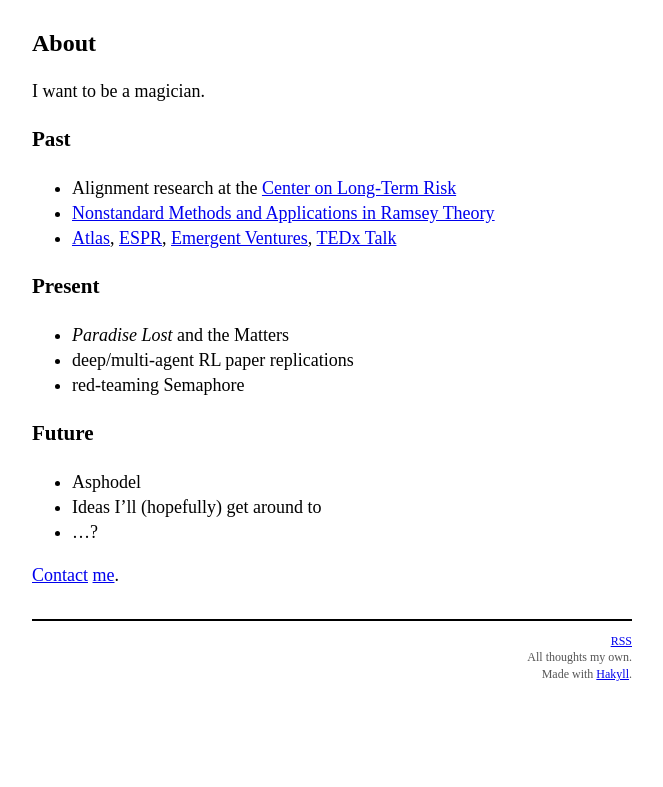
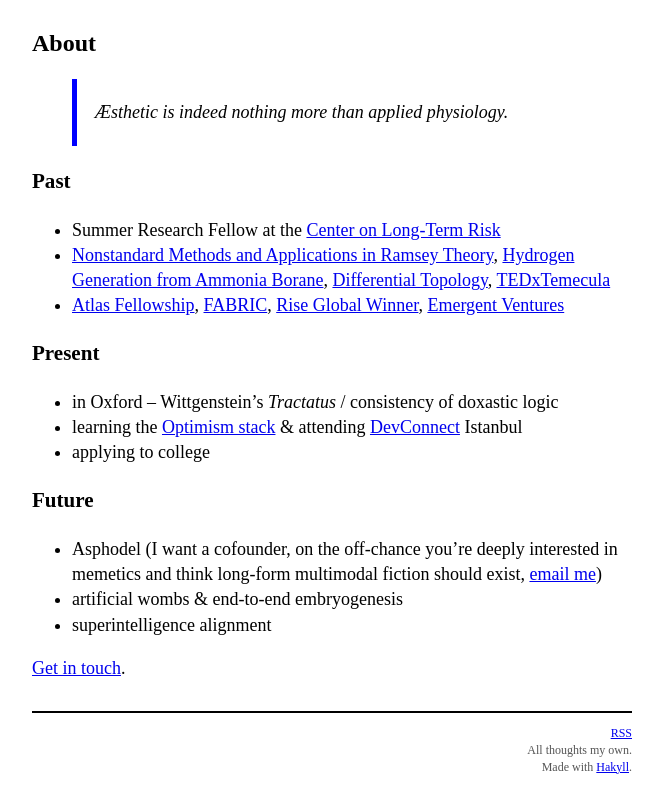
Before and after one commit to cyclicalreasoning/randomwalks, a plain HTML site: page docs/about/index.html in a window 1280 px wide. Shown: the part 54-841 px from the top of the page, without its empty margins (308-971 px from the left). Before the commit the page ends 800 px from the top, so only its background shows below. Drawn offline with nearby package versions, Linux system fonts and the light colour scheme; some packages are replaced by stand-ins of ours.

Commit message:
updated about me

```diff
--- a/docs/about/index.html
+++ b/docs/about/index.html
@@ -22,26 +22,28 @@
 
         <main role="main">
             <h1>About</h1>
-            <p>I want to be a magician.</p>
+            <blockquote>
+<p><em>Æsthetic is indeed nothing more than applied physiology.</em></p>
+</blockquote>
 <h3 id="past">Past</h3>
 <ul>
-<li>Alignment research at the <a href="https://www.longtermrisk.org">Center on Long-Term Risk</a></li>
-<li><a href="../files/Nonstandard_Methods_and_Applications_in_Ramsey_Theory.pdf">Nonstandard Methods and Applications in Ramsey Theory</a></li>
-<li><a href="https://atlasfellowship.org">Atlas</a>, <a href="https://www.espr.camp">ESPR</a>, <a href="https://marginalrevolution.com/marginalrevolution/2022/12/emergent-ventures-23rd-cohort.html">Emergent Ventures</a>, <a href="https://www.ted.com/talks/yudhister_kumar_math_is_art_and_why_it_matters">TEDx Talk</a></li>
+<li>Summer Research Fellow at the <a href="https://longtermrisk.org">Center on Long-Term Risk</a></li>
+<li><a href="../files/Nonstandard_Methods_and_Applications_in_Ramsey_Theory.pdf">Nonstandard Methods and Applications in Ramsey Theory</a>, <a href="../files/Hydrogen_Generation_from_Ammonia_Borane.pdf">Hydrogen Generation from Ammonia Borane</a>, <a href="../files/Differential_Topology.pdf">Differential Topology</a>, <a href="https://www.ted.com/talks/yudhister_kumar_math_is_art_and_why_it_matters">TEDxTemecula</a></li>
+<li><a href="http://atlasfellowship.org/">Atlas Fellowship</a>, <a href="https://fabric.camp">FABRIC</a>, <a href="https://www.risefortheworld.org/winners/yudhister-joel-kumar">Rise Global Winner</a>, <a href="https://marginalrevolution.com/marginalrevolution/2022/12/emergent-ventures-23rd-cohort.html">Emergent Ventures</a></li>
 </ul>
 <h3 id="present">Present</h3>
 <ul>
-<li><em>Paradise Lost</em> and the Matters</li>
-<li>deep/multi-agent RL paper replications</li>
-<li>red-teaming Semaphore</li>
+<li>in Oxford – Wittgenstein’s <em>Tractatus</em> / consistency of doxastic logic</li>
+<li>learning the <a href="https://stack.optimism.io/">Optimism stack</a> &amp; attending <a href="https://devconnect.org/">DevConnect</a> Istanbul</li>
+<li>applying to college</li>
 </ul>
 <h3 id="future">Future</h3>
 <ul>
-<li>Asphodel</li>
-<li>Ideas I’ll (hopefully) get around to</li>
-<li>…?</li>
+<li>Asphodel (I want a cofounder, on the off-chance you’re deeply interested in memetics and think long-form multimodal fiction should exist, <a href="mailto:kumar.yudhister@proton.me">email me</a>)</li>
+<li>artificial wombs &amp; end-to-end embryogenesis</li>
+<li>superintelligence alignment</li>
 </ul>
-<p><a href="mailto:kumar.yudhister@proton.me">Contact</a> <a href="https://www.twitter.com/cyclic_al">me</a>.</p>
+<p><a href="mailto:kumar.yudhister@proton.me">Get in touch</a>.</p>
         </main>
 
         <footer>
```
Also changed, not shown: docs/hyperreals-in-a-nutshell/index.html (+2 -2 lines), docs/index.html (+0 -3 lines), docs/the-hidden-perils-of-hydrogen/index.html (+2 -5 lines), docs/images/origins-of-woke.jpg (added), images/origins-of-woke.jpg (added), 11 other files.
